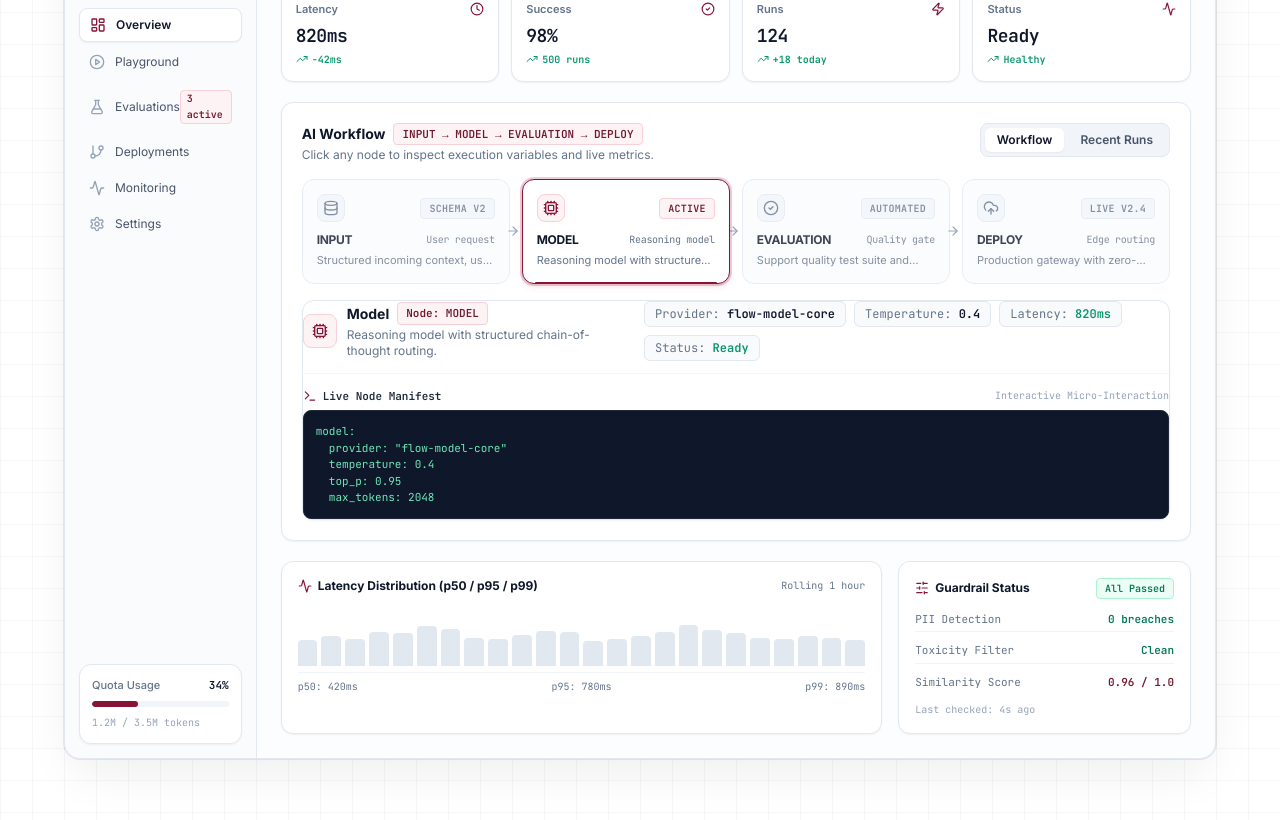
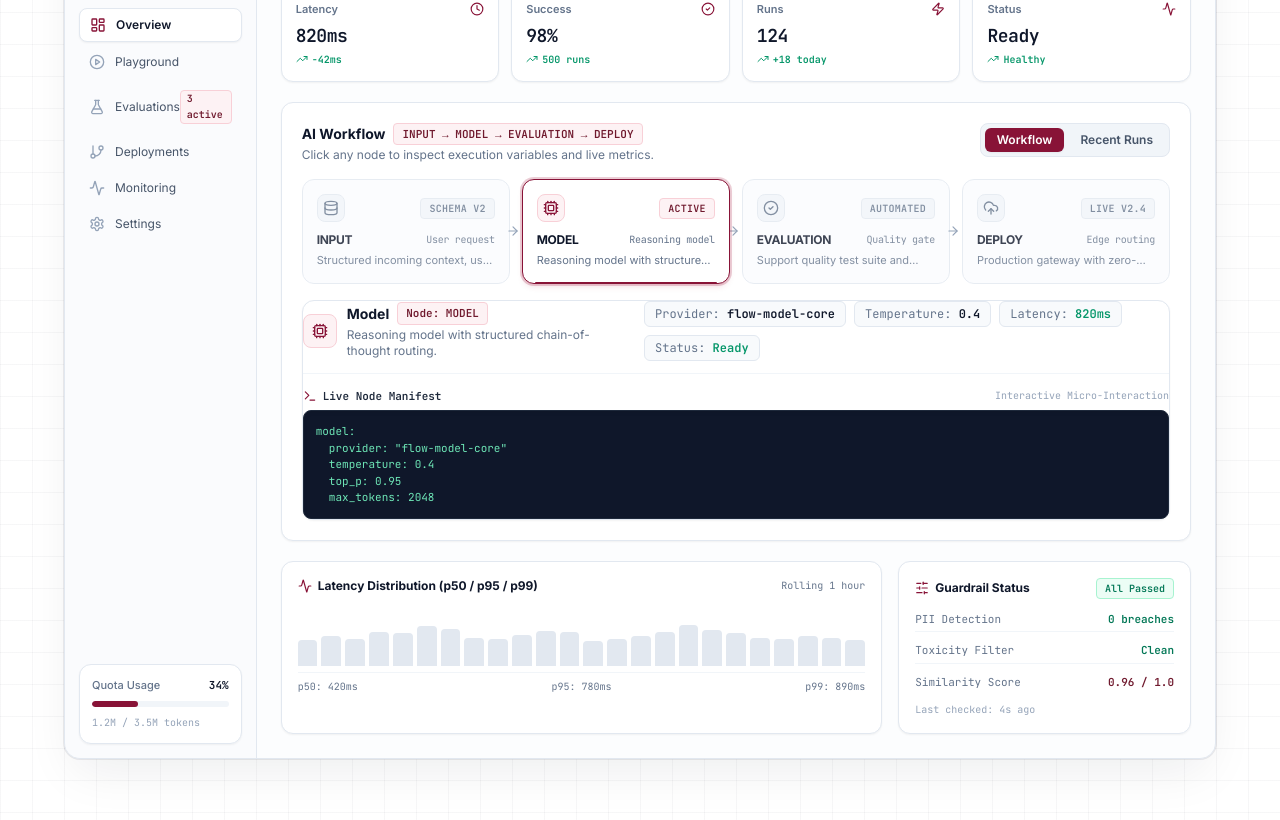
Before and after one commit to Amit123103/FLOWAI, a Next.js app: page / in a window 1280 px wide. Shown: the part 820-1640 px from the top of the page. Built offline with nearby package versions, Linux system fonts and the light colour scheme.

Commit message:
feat: implement ProductDashboard component with workflow visualization and metrics panel

```diff
--- a/components/ProductDashboard.tsx
+++ b/components/ProductDashboard.tsx
@@ -33,7 +33,7 @@ export default function ProductDashboard() {
             <span className="font-bold text-slate-900 tracking-tight">FlowAI</span>
           </div>
           <span className="text-slate-300 font-light">/</span>
-          <div className="flex items-center gap-1.5 px-2.5 py-1 rounded-md bg-white border border-slate-200 text-slate-700 hover:text-slate-900 cursor-pointer shadow-sm transition-colors">
+          <div className="flex items-center gap-1.5 px-2.5 py-1 rounded-md bg-white border border-slate-200 text-slate-700 hover:text-slate-900 cursor-pointer shadow-sm transition-colors hover:border-brand-300">
             <span className="text-slate-400">Project:</span>
             <span className="font-mono text-[11px] text-brand-700 font-bold">Aurora</span>
             <ChevronDown className="w-3 h-3 text-slate-400" />
@@ -52,7 +52,7 @@ export default function ProductDashboard() {
         <div className="flex items-center gap-2">
           <button
             type="button"
-            className="flex items-center gap-1.5 px-2.5 py-1 rounded-md bg-white hover:bg-slate-100 border border-slate-200 text-slate-700 text-[11px] font-medium shadow-sm transition-colors"
+            className="flex items-center gap-1.5 px-2.5 py-1 rounded-md bg-white hover:bg-brand-50/60 border border-slate-200 hover:border-brand-300 text-slate-700 hover:text-brand-700 text-[11px] font-medium shadow-sm transition-colors"
           >
             <RefreshCw className="w-3 h-3 text-brand-600" />
             <span className="hidden sm:inline">Sync Graph</span>
@@ -90,16 +90,16 @@ export default function ProductDashboard() {
                 </p>
               </div>
 
-              {/* View Switcher */}
+              {/* View Switcher Buttons in Maroon */}
               <div className="flex items-center gap-1 p-1 rounded-lg bg-slate-100 border border-slate-200 self-start">
                 <button
                   type="button"
                   onClick={() => setActiveTab("graph")}
                   className={cn(
-                    "px-3 py-1 text-xs font-semibold rounded-md transition-colors",
+                    "px-3 py-1 text-xs font-semibold rounded-md transition-all",
                     activeTab === "graph"
-                      ? "bg-white text-slate-900 shadow-sm"
-                      : "text-slate-600 hover:text-slate-900"
+                      ? "bg-brand-600 hover:bg-brand-500 text-white shadow-sm"
+                      : "text-slate-600 hover:text-slate-900 hover:bg-white/60"
                   )}
                 >
                   Workflow
@@ -108,10 +108,10 @@ export default function ProductDashboard() {
                   type="button"
                   onClick={() => setActiveTab("runs")}
                   className={cn(
-                    "px-3 py-1 text-xs font-semibold rounded-md transition-colors",
+                    "px-3 py-1 text-xs font-semibold rounded-md transition-all",
                     activeTab === "runs"
-                      ? "bg-white text-slate-900 shadow-sm"
-                      : "text-slate-600 hover:text-slate-900"
+                      ? "bg-brand-600 hover:bg-brand-500 text-white shadow-sm"
+                      : "text-slate-600 hover:text-slate-900 hover:bg-white/60"
                   )}
                 >
                   Recent Runs
```
